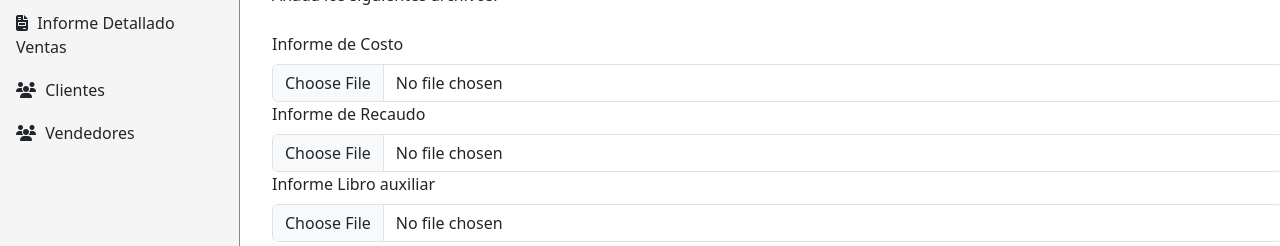
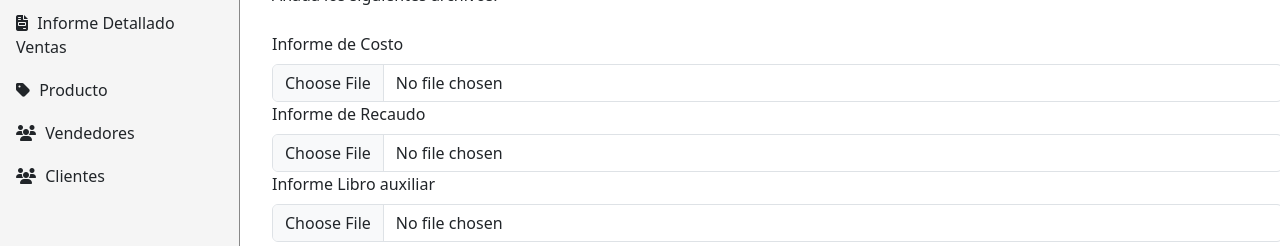
Before and after one commit to jtrocha4/motorlights-stats, a React (Vite) app: page / in a window 1280 px wide. Shown: the part 151-397 px from the top of the page. Built offline with nearby package versions, Linux system fonts and the light colour scheme; no server answers.

Commit message:
update(components): Navbar y Sidebar

```diff
--- a/src/components/Navbar.jsx
+++ b/src/components/Navbar.jsx
@@ -26,7 +26,13 @@ const Navbar = () => {
                 <Link className='nav-link' to='/detailed-sales'>Informe Detallado Ventas</Link>
               </li>
               <li className='nav-item'>
+                <Link className='nav-link' to='/manage-products'>Productos</Link>
+              </li>
+              <li className='nav-item'>
                 <Link className='nav-link' to='/manage-sellers'>Vendedores</Link>
+              </li>
+              <li className='nav-item'>
+                <Link className='nav-link' to='/manage-customers'>Cliente</Link>
               </li>
             </ul>
           </div>
--- a/src/components/Sidebar.jsx
+++ b/src/components/Sidebar.jsx
@@ -15,10 +15,13 @@ const Sidebar = () => {
           <Link className='nav-link' to='/detailed-sales'><i className='fa-solid fa-file-invoice' /> Informe Detallado Ventas</Link>
         </li>
         <li className='nav-item'>
-          <Link className='nav-link' to='/manage-customers'><i className='fa-solid fa-users' /> Clientes</Link>
+          <Link className='nav-link' to='/manage-products'><i className='fa-solid fa-tag' /> Producto</Link>
         </li>
         <li className='nav-item'>
           <Link className='nav-link' to='/manage-sellers'><i className='fa-solid fa-users' /> Vendedores</Link>
+        </li>
+        <li className='nav-item'>
+          <Link className='nav-link' to='/manage-customers'><i className='fa-solid fa-users' /> Clientes</Link>
         </li>
       </ul>
     </>
```
